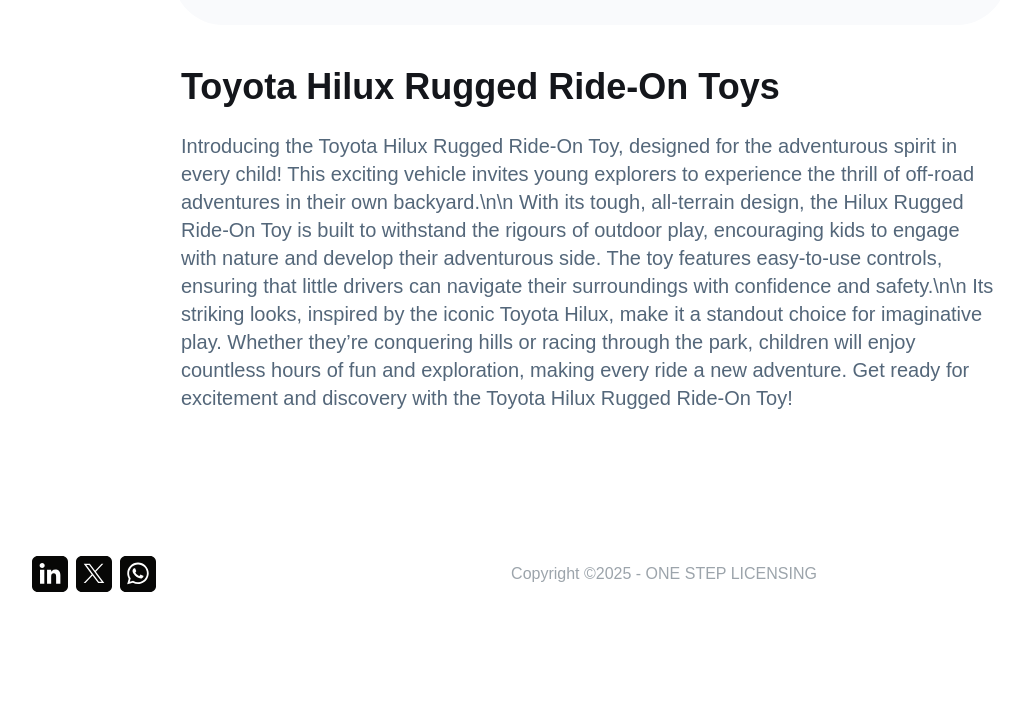
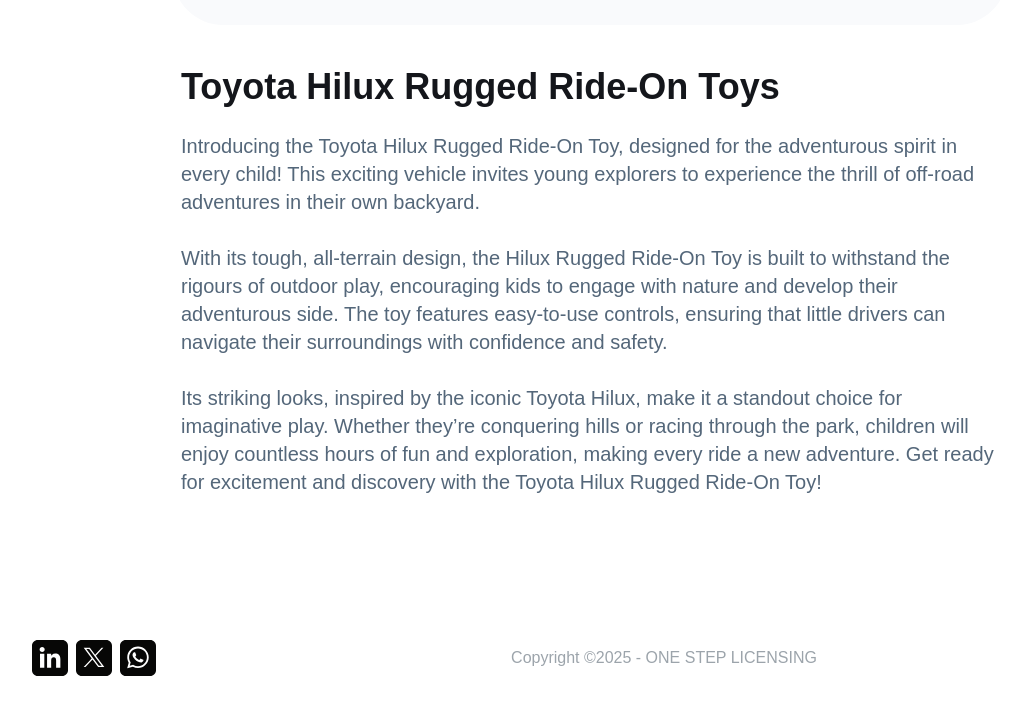
Before and after one commit to onesteplicensing/web2023, a Jekyll site: the page built from _toys/toyota/hilux_rugged.md, in a window 1280 px wide. Shown: the part 692-1416 px from the top of the page, without its empty margins (50-1075 px from the left). Built offline with Jekyll 4.4.1, drawn with Linux system fonts in a browser that asks for light colours; some web fonts are replaced; before the commit the page ends 1332 px from its top, so only the background shows below that.

```diff
--- a/_toys/toyota/hilux_rugged.md
+++ b/_toys/toyota/hilux_rugged.md
@@ -6,9 +6,9 @@ name: "Toyota Hilux Rugged Ride-On Toys"
 toy_id: hilux_rugged
 main_image: https://i.ibb.co/Q3DFrh8g/Hero.jpg
 description: >
-    Introducing the Toyota Hilux Rugged Ride-On Toy, designed for the adventurous spirit in every child! This exciting vehicle invites young explorers to experience the thrill of off-road adventures in their own backyard.\n\n
+    Introducing the Toyota Hilux Rugged Ride-On Toy, designed for the adventurous spirit in every child! This exciting vehicle invites young explorers to experience the thrill of off-road adventures in their own backyard.<br><br>
 
-    With its tough, all-terrain design, the Hilux Rugged Ride-On Toy is built to withstand the rigours of outdoor play, encouraging kids to engage with nature and develop their adventurous side. The toy features easy-to-use controls, ensuring that little drivers can navigate their surroundings with confidence and safety.\n\n
+    With its tough, all-terrain design, the Hilux Rugged Ride-On Toy is built to withstand the rigours of outdoor play, encouraging kids to engage with nature and develop their adventurous side. The toy features easy-to-use controls, ensuring that little drivers can navigate their surroundings with confidence and safety.<br><br>
 
     Its striking looks, inspired by the iconic Toyota Hilux, make it a standout choice for imaginative play. Whether they’re conquering hills or racing through the park, children will enjoy countless hours of fun and exploration, making every ride a new adventure. Get ready for excitement and discovery with the Toyota Hilux Rugged Ride-On Toy!
 thumbnails:
```
Also changed, not shown: pages/toyota-toys.md (+1 -1 lines), _data/showcases/toyota_toys.yml (renamed from _data/showcases/toyota/details.yml).
